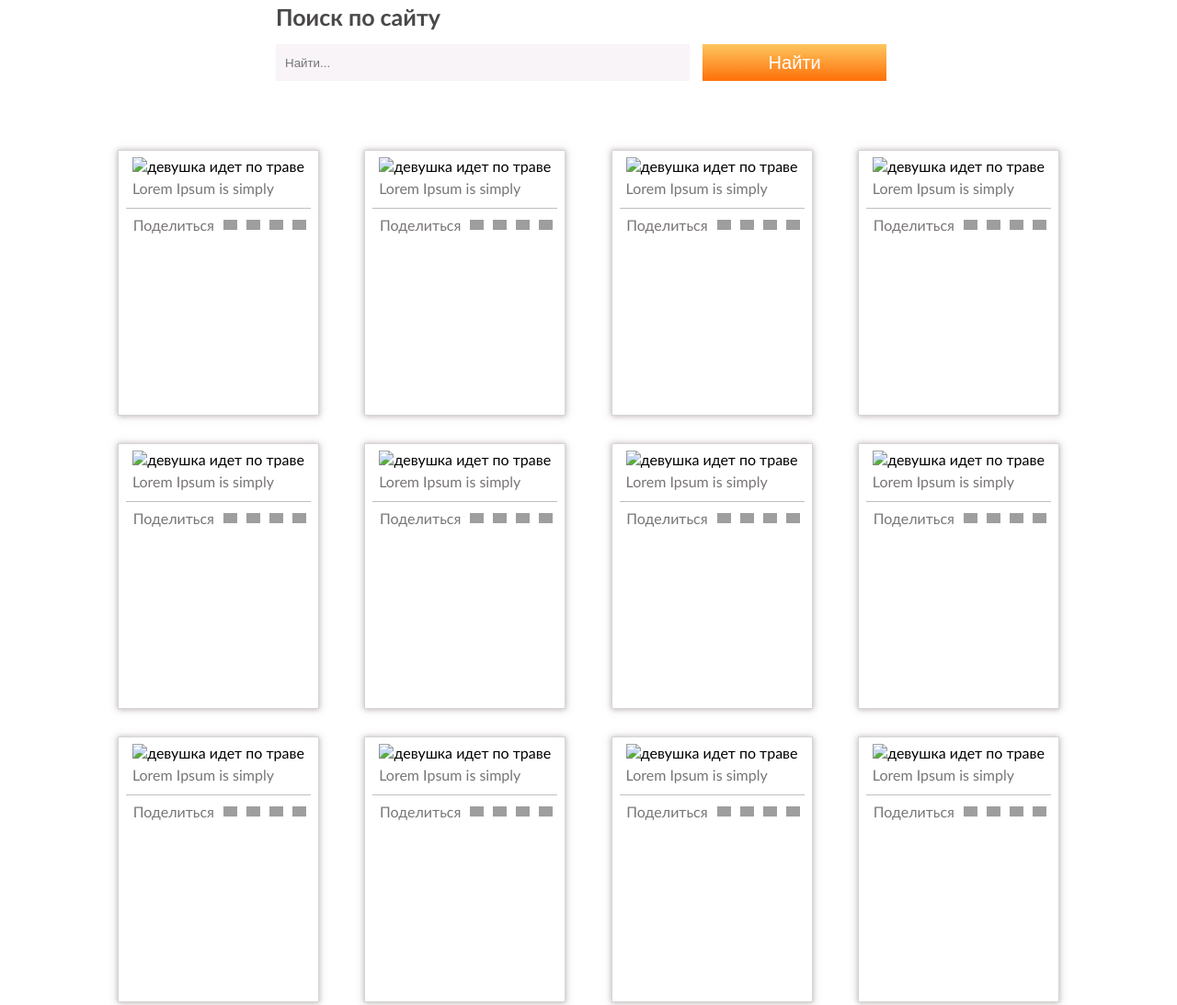
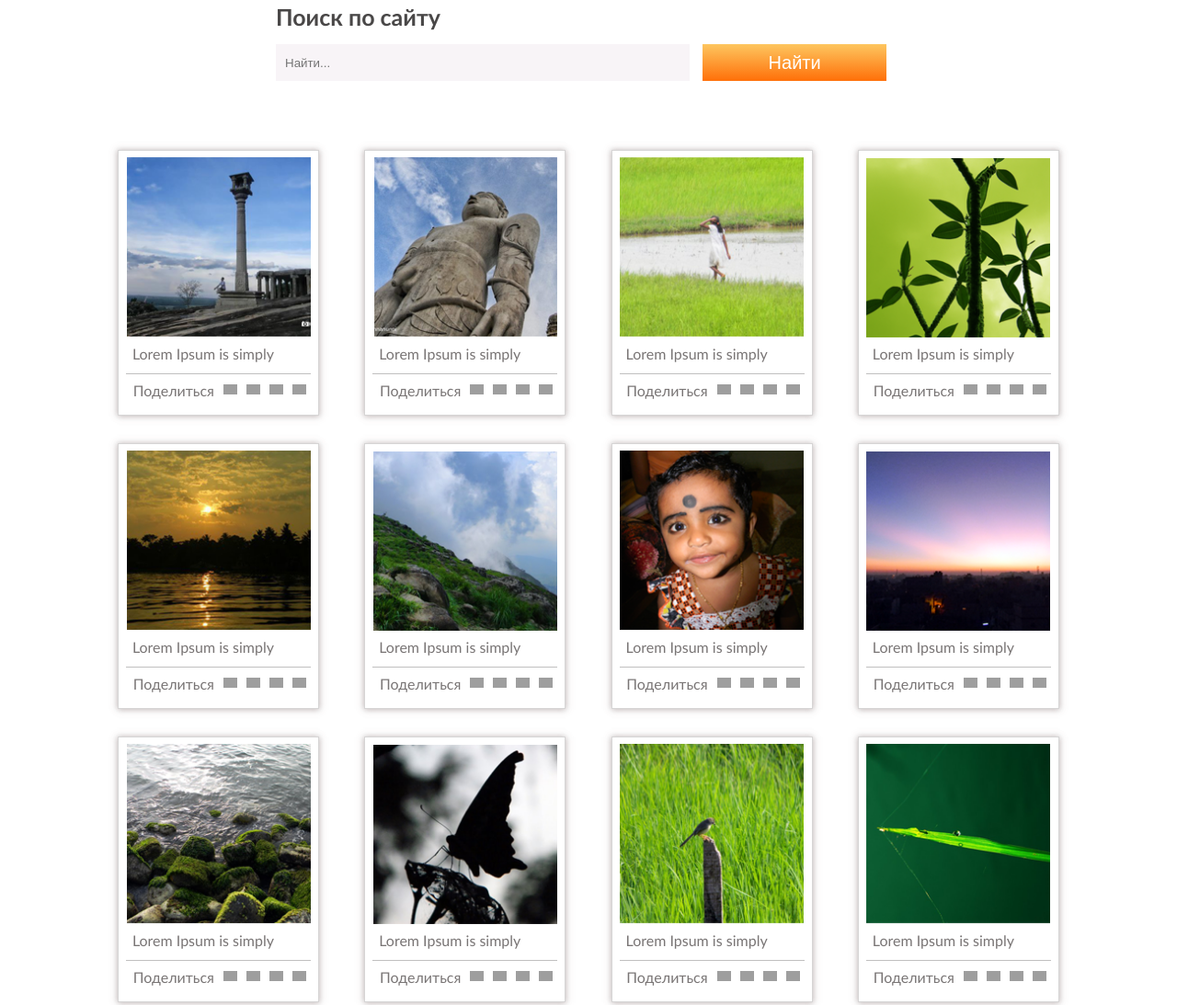
Before and after one commit to Mistinget/Photosayt, a plain HTML site: page index.html in a window 1280 px wide. Shown: the part 137-1230 px from the top of the page at 92% size. Drawn offline with Linux system fonts and the light colour scheme; grey boxes are pictures that could not be loaded; files whose address does not match are found by name.

Commit message:
change html

```diff
--- a/index.html
+++ b/index.html
@@ -4,7 +4,7 @@
     <meta charset="UTF-8">
     <meta name="viewport" content="width=device-width, initial-scale=1.0">
     <title>Фотоклуб</title>
-    <link href="style.css" rel="stylesheet"
+    <link href="style.css" rel="stylesheet">
 </head>
 <body class="page">
     <header class="header">
@@ -36,7 +36,7 @@
      </div>
      <main class="fotocontent">
        <div class="card">
-         <img src="фото1.png" width="200" alt="девушка идет по траве">
+         <img src="img/фото1.png" width="200" alt="девушка идет по траве">
          <div class="card-content">
            <div class="upper">
              <span class="sign">Lorem Ipsum is simply</span>
@@ -56,7 +56,7 @@
          </div>
        </div>
        <div class="card">
-        <img src="фото2.png" width="200" alt="девушка идет по траве">
+        <img src="img/фото2.png" width="200" alt="девушка идет по траве">
         <div class="card-content">
           <div class="upper">
             <span class="sign">Lorem Ipsum is simply</span>
@@ -76,7 +76,7 @@
         </div>
       </div>
       <div class="card">
-        <img src="фото.png" width="200" alt="девушка идет по траве">
+        <img src="img/фото.png" width="200" alt="девушка идет по траве">
         <div class="card-content">
           <div class="upper">
             <span class="sign">Lorem Ipsum is simply</span>
@@ -96,7 +96,7 @@
         </div>
       </div>
       <div class="card">
-        <img src="фото4.png" width="200" alt="девушка идет по траве">
+        <img src="img/фото4.png" width="200" alt="девушка идет по траве">
         <div class="card-content">
           <div class="upper">
             <span class="sign">Lorem Ipsum is simply</span>
@@ -116,7 +116,7 @@
         </div>
       </div>
       <div class="card">
-        <img src="фото5.png" width="200" alt="девушка идет по траве">
+        <img src="img/фото5.png" width="200" alt="девушка идет по траве">
         <div class="card-content">
           <div class="upper">
             <span class="sign">Lorem Ipsum is simply</span>
@@ -136,7 +136,7 @@
         </div>
       </div>
       <div class="card">
-        <img src="фото6.png" width="200" alt="девушка идет по траве">
+        <img src="img/фото6.png" width="200" alt="девушка идет по траве">
         <div class="card-content">
           <div class="upper">
             <span class="sign">Lorem Ipsum is simply</span>
@@ -156,7 +156,7 @@
         </div>
       </div>
       <div class="card">
-        <img src="фото7.png" width="200" alt="девушка идет по траве">
+        <img src="img/фото7.png" width="200" alt="девушка идет по траве">
         <div class="card-content">
           <div class="upper">
             <span class="sign">Lorem Ipsum is simply</span>
@@ -176,7 +176,7 @@
         </div>
       </div>
       <div class="card">
-        <img src="фото8.png" width="200" alt="девушка идет по траве">
+        <img src="img/фото8.png" width="200" alt="девушка идет по траве">
         <div class="card-content">
           <div class="upper">
             <span class="sign">Lorem Ipsum is simply</span>
@@ -196,7 +196,7 @@
         </div>
       </div>
       <div class="card">
-        <img src="фото9.png" width="200" alt="девушка идет по траве">
+        <img src="img/фото9.png" width="200" alt="девушка идет по траве">
         <div class="card-content">
           <div class="upper">
             <span class="sign">Lorem Ipsum is simply</span>
@@ -216,7 +216,7 @@
         </div>
       </div>
       <div class="card">
-        <img src="фото10.png" width="200" alt="девушка идет по траве">
+        <img src="img/фото10.png" width="200" alt="девушка идет по траве">
         <div class="card-content">
           <div class="upper">
             <span class="sign">Lorem Ipsum is simply</span>
@@ -236,7 +236,7 @@
         </div>
       </div>
       <div class="card">
-        <img src="фото11.png" width="200" alt="девушка идет по траве">
+        <img src="img/фото11.png" width="200" alt="девушка идет по траве">
         <div class="card-content">
           <div class="upper">
             <span class="sign">Lorem Ipsum is simply</span>
@@ -256,7 +256,7 @@
         </div>
       </div>
       <div class="card">
-        <img src="фото12.png" class="photo" width="200" alt="девушка идет по траве">
+        <img src="img/фото12.png" class="photo" width="200" alt="девушка идет по траве">
         <div class="card-content">
           <div class="upper">
             <span class="sign">Lorem Ipsum is simply</span>
```
